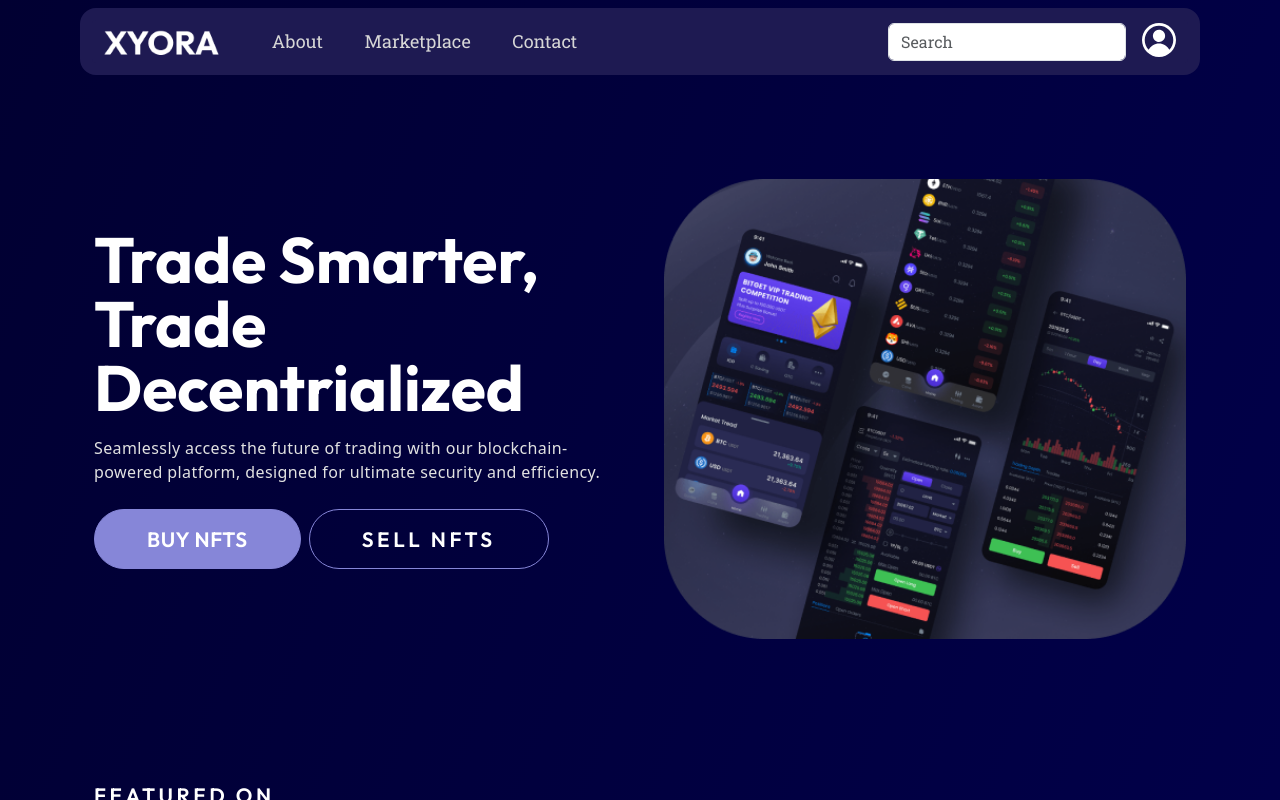
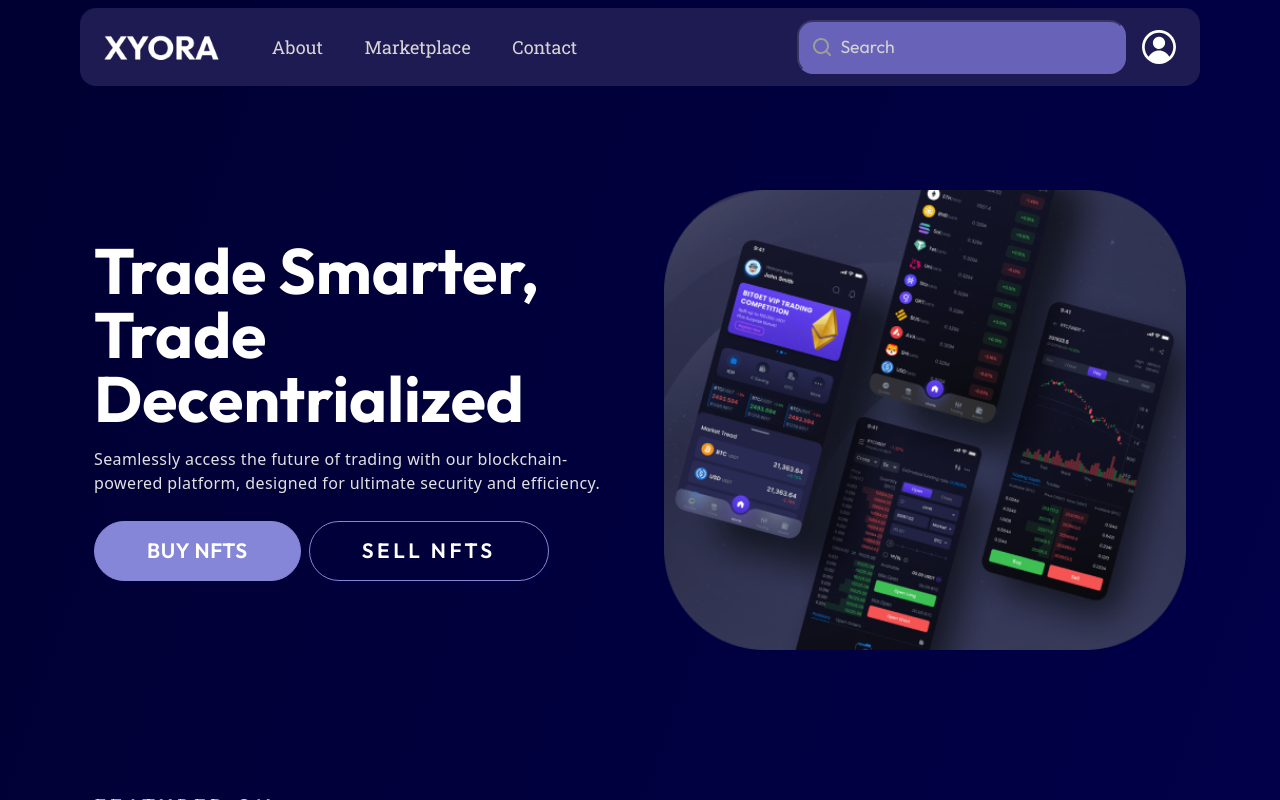
Before and after one commit to Hallelujah5/COS30049, a React (Vite) app in the folder frontend/: page / in a window 1280 px wide. Both pictures are taken after a click on the button "Connect Wallet". Shown: the top 800 px of the page. Built offline with nearby package versions, Linux system fonts and the light colour scheme.

Commit message:
update search bar ui

```diff
--- a/frontend/src/components/NavBar/NavBar.jsx
+++ b/frontend/src/components/NavBar/NavBar.jsx
@@ -6,7 +6,7 @@ import logo from '../../images/navbar/xyora2.png';
 import userIcon from '../../images/user-icon.svg'
 
 
-function isLoggedIn() {
+const IsLoggedIn =() => {
   const [user, setUser] = useState(false);
 
   if (!user) {
@@ -14,9 +14,15 @@ function isLoggedIn() {
   }
   else {
     return <span>
-    <form class="d-flex form-inline my-2 my-lg-0">
-      <input class="form-control mr-sm-2" type="search" placeholder="Search" aria-label="Search" />
-      <Link to="/profile"><img src={userIcon} alt="White user icon" id='user-icon' /></Link>   </form>
+    <form class="d-flex justify-content-center align-items-center form-inline my-2 my-lg-0">
+    <div className="search-container">
+      <svg className='search-icon' width="18" height="18" viewBox="0 0 18 18" fill="none" xmlns="http://www.w3.org/2000/svg">
+          <path d="M17.71 16.29L14.31 12.9C15.407 11.5025 16.0022 9.77666 16 8C16 6.41775 15.5308 4.87103 14.6518 3.55544C13.7727 2.23985 12.5233 1.21447 11.0615 0.608967C9.59966 0.00346625 7.99113 -0.15496 6.43928 0.153721C4.88743 0.462403 3.46197 1.22433 2.34315 2.34315C1.22433 3.46197 0.462403 4.88743 0.153721 6.43928C-0.15496 7.99113 0.00346625 9.59966 0.608967 11.0615C1.21447 12.5233 2.23985 13.7727 3.55544 14.6518C4.87103 15.5308 6.41775 16 8 16C9.77666 16.0022 11.5025 15.407 12.9 14.31L16.29 17.71C16.383 17.8037 16.4936 17.8781 16.6154 17.9289C16.7373 17.9797 16.868 18.0058 17 18.0058C17.132 18.0058 17.2627 17.9797 17.3846 17.9289C17.5064 17.8781 17.617 17.8037 17.71 17.71C17.8037 17.617 17.8781 17.5064 17.9289 17.3846C17.9797 17.2627 18.0058 17.132 18.0058 17C18.0058 16.868 17.9797 16.7373 17.9289 16.6154C17.8781 16.4936 17.8037 16.383 17.71 16.29ZM2 8C2 6.81332 2.3519 5.65328 3.01119 4.66658C3.67047 3.67989 4.60755 2.91085 5.7039 2.45673C6.80026 2.0026 8.00666 1.88378 9.17055 2.11529C10.3344 2.3468 11.4035 2.91825 12.2426 3.75736C13.0818 4.59648 13.6532 5.66558 13.8847 6.82946C14.1162 7.99335 13.9974 9.19975 13.5433 10.2961C13.0892 11.3925 12.3201 12.3295 11.3334 12.9888C10.3467 13.6481 9.18669 14 8 14C6.4087 14 4.88258 13.3679 3.75736 12.2426C2.63214 11.1174 2 9.5913 2 8Z" fill="#9D9D9D"/>
+        </svg>
+        <input class="form-control mr-sm-2" id='searchbar' className='outfit' type="search" placeholder="Search" aria-label="Search" />
+    </div>
+      <Link to="/profile"><img src={userIcon} alt="White user icon" id='user-icon' /></Link>
+    </form>
 
       </span>
   }
@@ -55,7 +61,7 @@ const Navbar = () => {
             </ul>
             <ul className="navbar-nav ms-auto">
             <li className="nav-item roboto">
-              {isLoggedIn()}
+              {IsLoggedIn()}
 
             </li>
             </ul>
--- a/frontend/src/components/NavBar/navbar.css
+++ b/frontend/src/components/NavBar/navbar.css
@@ -1,5 +1,46 @@
+
+:root {
+    --search-bar-color: #6962b9;
+}
+
+
 #logo-img {
     margin-right: 2em;
+}
+
+#searchbar {
+    background-color: var(--search-bar-color);
+    border-color: var(--search-bar-color);
+    border-radius: 1rem;
+    padding: 0.75rem 1.85rem;
+    padding-left: 2.6rem;
+    color: rgb(228, 227, 227);
+    font-size: 1.1rem;
+}
+#searchbar::placeholder {
+    color: rgb(211, 211, 211);
+}
+
+#searchbar:focus::placeholder {
+    color: transparent;
+}
+#searchbar:focus{
+    outline: none;
+}
+#searchbar:hover{
+    background-color: #7771bb;
+    transition: 0.3s;
+}
+
+.search-container{
+    position: relative;
+}
+.search-icon {
+    position: absolute;
+    top: 50%;
+    left: 1rem;
+    transform: translateY(-50%);
+    pointer-events: none;
 }
 
 .navbar-container {
@@ -29,10 +70,6 @@
 }
 
 
-.user-icon {
-    color: white !important;
-}
-
 #user-icon {
     margin-right: 0 !important;
     margin-left: 1rem !important;
```
Also changed, not shown: frontend/src/components/heart.css (line endings or trailing spaces), frontend/src/images/search.svg (added).
